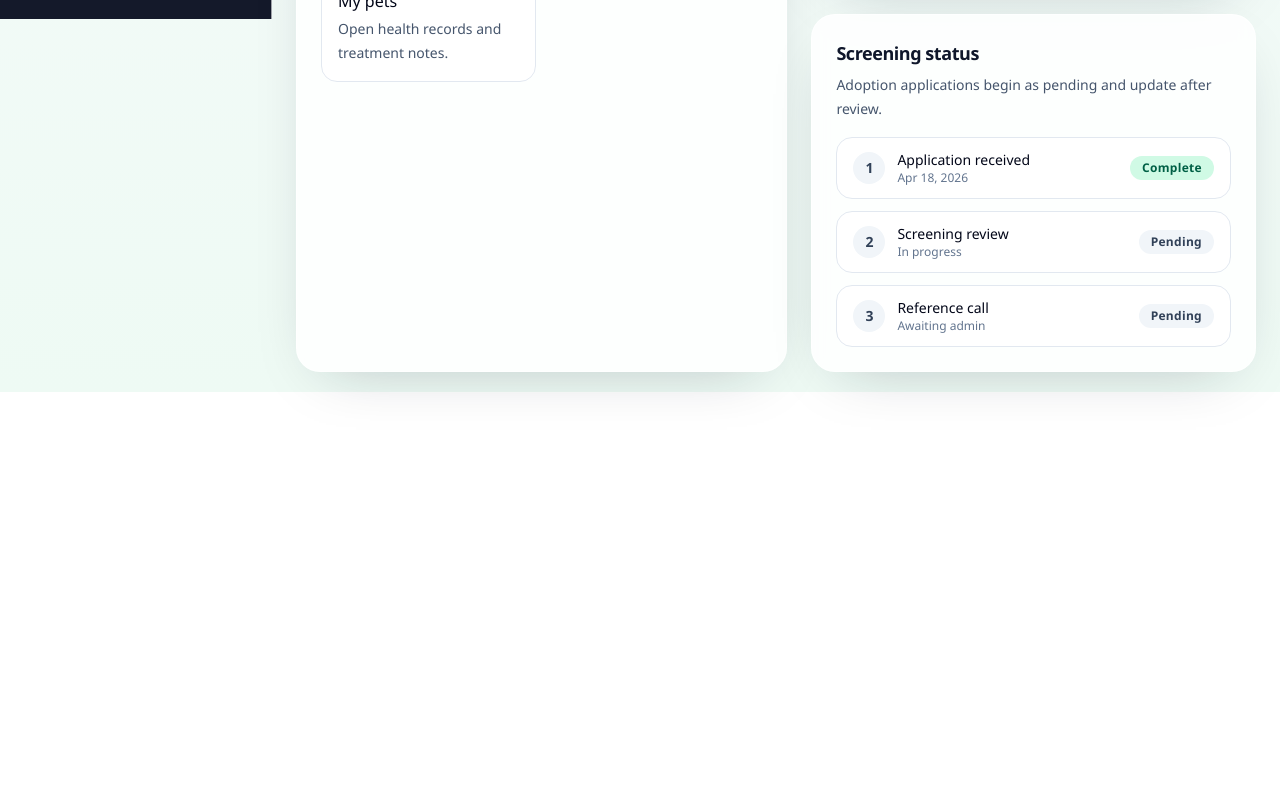
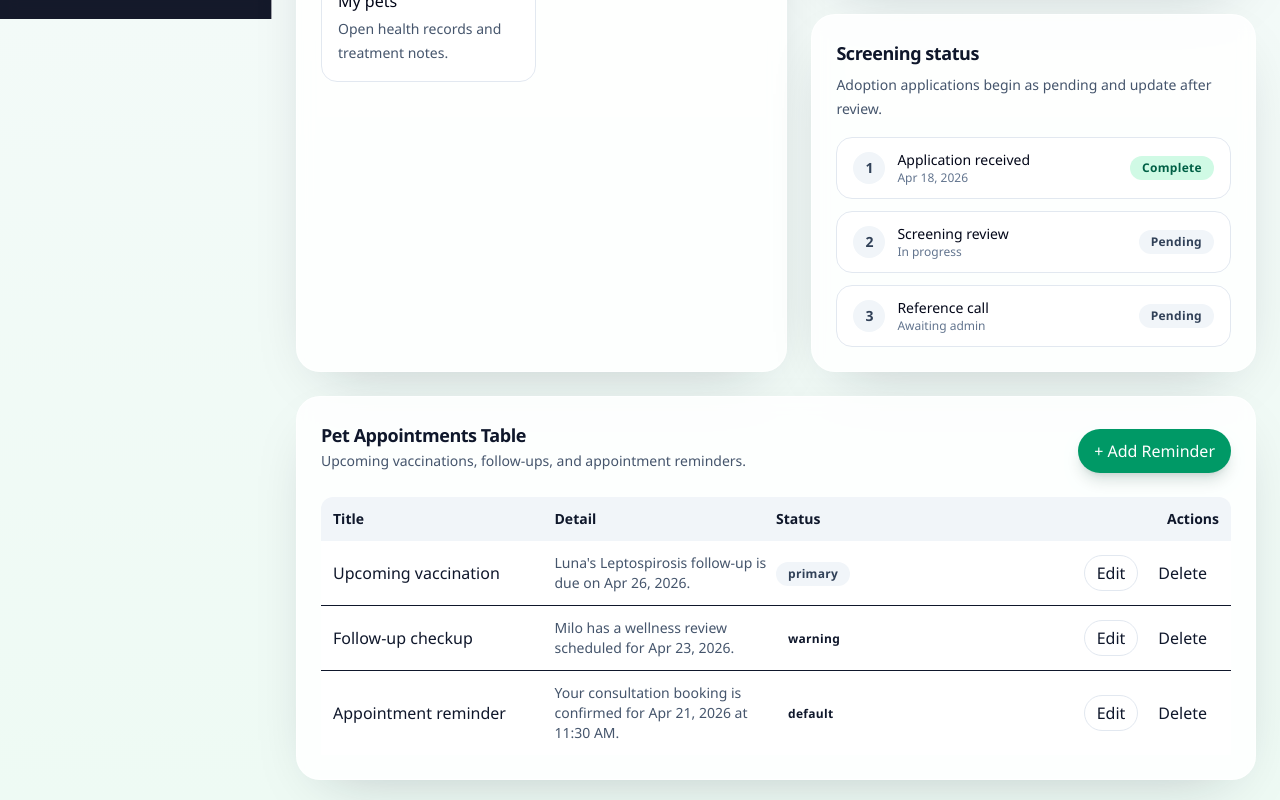
Before and after one commit to LuckyEstradaDev/Animal-Care-Management-System, a React app in the folder frontend/: page /dashboard in a window 1280 px wide. Shown: the part 781-1581 px from the top of the page. Before the commit the page ends 1173 px from the top, so only its background shows below. Built offline with nearby package versions, Linux system fonts and the light colour scheme; the HTML template or start-up script is replaced by a standard one.

Commit message:
added appointment table

```diff
--- a/frontend/src/pages/DashboardPage.jsx
+++ b/frontend/src/pages/DashboardPage.jsx
@@ -195,6 +195,86 @@ export default function DashboardPage() {
           </Card>
         </div>
       </div>
+
+
+  <Card>
+    <div className="justify-between items-end flex p-6">
+      <div>
+        <h1 className="text-lg font-semibold tracking-tight text-slate-900">Pet Appointments Table</h1>
+          <p className="text-sm leading-6 text-slate-600">
+            Upcoming vaccinations, follow-ups, and appointment reminders.
+          </p>
+      </div>
+
+
+      {/* CREATE BUTTON */}
+      <div className="flex justify-end h-full">
+        <Button onClick={() => alert('Tipaklong')}>+ Add Reminder</Button>
+      </div>
+    </div>
+
+    <CardContent>
+
+      {/* TABLE HEADER */}
+      <div className="grid grid-cols-4 bg-slate-100 p-3 rounded-t-xl font-semibold text-sm">
+        <div>Title</div>
+        <div>Detail</div>
+        <div>Status</div>
+        <div className="text-right">Actions</div>
+      </div>
+
+      {/* TABLE BODY */}
+      <div className="divide-y">
+        {reminderItems.map((item, index) => (
+          <div
+            key={index}
+            className="grid grid-cols-4 items-center p-3 bg-white hover:bg-slate-50"
+          >
+            {/* TITLE */}
+            <div className="font-medium">{item.title}</div>
+
+            {/* DETAIL */}
+            <div className="text-sm text-slate-600">{item.detail}</div>
+
+            {/* STATUS */}
+            <div>
+              <Badge
+                variant={
+                  item.tone === "primary"
+                    ? "default"
+                    : item.tone === "warning"
+                    ? "secondary"
+                    : "outline"
+                }
+              >
+                {item.tone}
+              </Badge>
+            </div>
+
+            {/* ACTIONS */}
+            <div className="flex justify-end gap-2">
+              <Button
+                variant="outline"
+                size="sm"
+                onClick={() => alert('Tipaklong')}
+              >
+                Edit
+              </Button>
+
+              <Button
+                variant="destructive"
+                size="sm"
+                onClick={() => alert('Tipaklong')}
+              >
+                Delete
+              </Button>
+            </div>
+          </div>
+        ))}
+      </div>
+    </CardContent>
+  </Card>
+
     </div>
   );
 }
```
